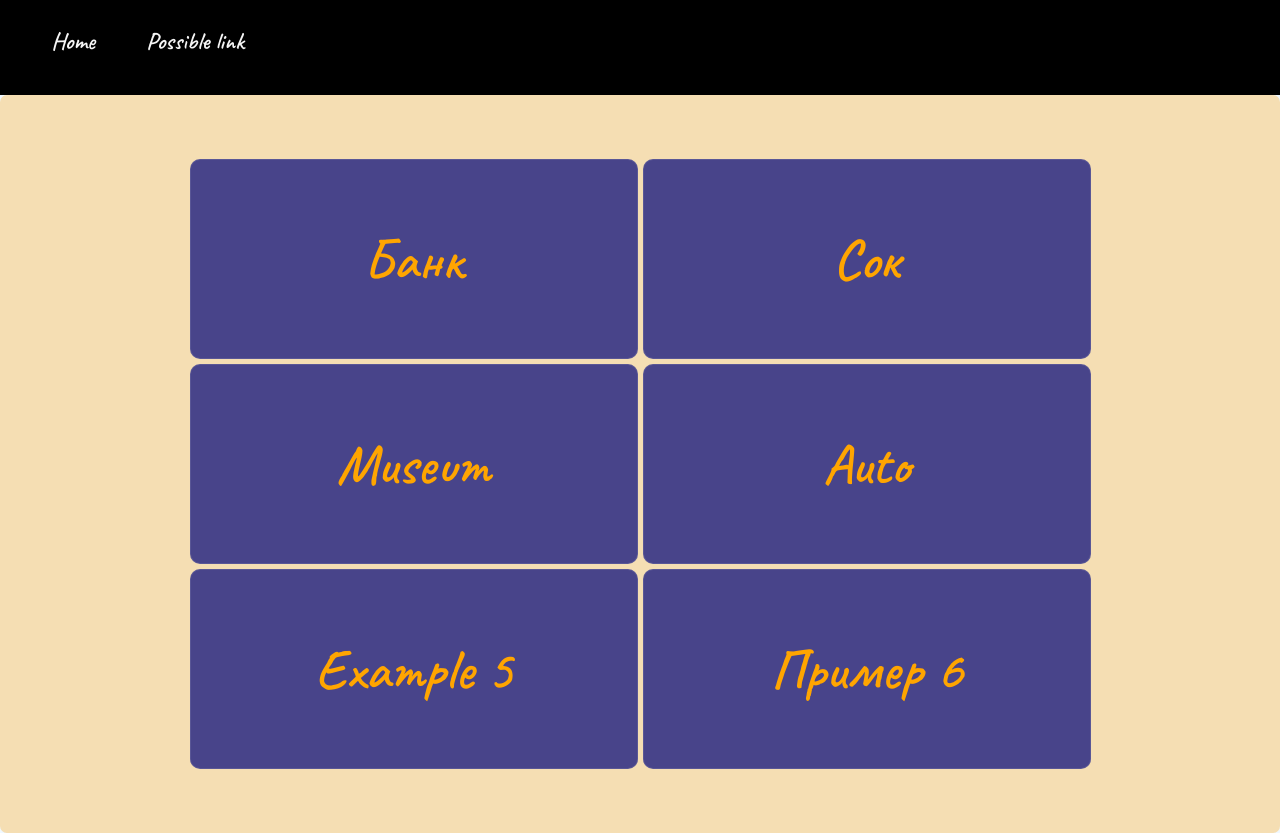
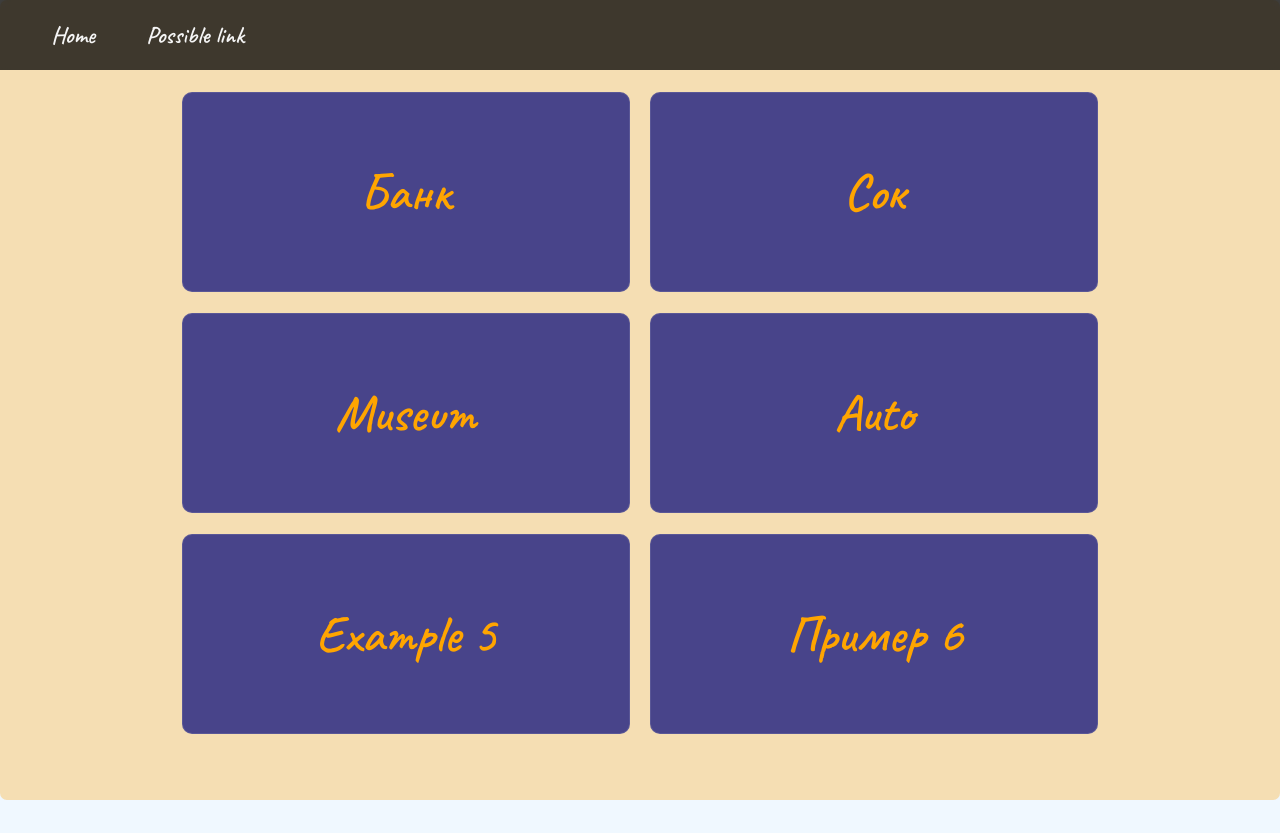
Before and after one commit to smbrine/PosterGenerator, a plain HTML site: page index.html in a window 1280 px wide. After the commit the page ends 800 px from the top, so only its background shows below. Drawn offline with Linux system fonts and the light colour scheme.

Commit message:
update 5 files

```diff
--- a/index.html
+++ b/index.html
@@ -29,8 +29,7 @@
         </div>
         <div id="poster-img"></div>
     </div>
-
+    <script src="/scripts/buttons.js"></script>
     <script src="/scripts/main.js"></script>
-    <script src="/scripts/buttons.js"></script>
 </body>
 </html>
--- a/resources/outcomes.json
+++ b/resources/outcomes.json
@@ -116,7 +116,7 @@
           "Pic": "./resources/poster/modern/1.3.png"
         }
       },
-      "Для особенных минут и удовольствия. Наслаждайтесь новым вкусом»": {
+      "Для особенных минут и удовольствия. Наслаждайтесь новым вкусом": {
         "Билибин": {
           "Pic": "./resources/poster/bilibin/1.4.png"
         },
@@ -150,7 +150,7 @@
           "Pic": "./resources/poster/modern/2.3.png"
         }
       },
-      "Для особенных минут и удовольствия. Наслаждайтесь новым вкусом»": {
+      "Для особенных минут и удовольствия. Наслаждайтесь новым вкусом": {
         "Билибин": {
           "Pic": "./resources/poster/bilibin/2.4.png"
         },
@@ -184,7 +184,7 @@
           "Pic": "./resources/poster/modern/3.3.png"
         }
       },
-      "Для особенных минут и удовольствия. Наслаждайтесь новым вкусом»": {
+      "Для особенных минут и удовольствия. Наслаждайтесь новым вкусом": {
         "Билибин": {
           "Pic": "./resources/poster/bilibin/3.4.png"
         },
@@ -218,7 +218,7 @@
           "Pic": "./resources/poster/modern/4.3.png"
         }
       },
-      "Для особенных минут и удовольствия. Наслаждайтесь новым вкусом»": {
+      "Для особенных минут и удовольствия. Наслаждайтесь новым вкусом": {
         "Билибин": {
           "Pic": "./resources/poster/bilibin/4.4.png"
         },
--- a/styles/home.css
+++ b/styles/home.css
@@ -6,15 +6,13 @@ body {
     padding: 0;
     margin: 0;
     background-color: aliceblue;
-    font-family: var(--font)
+    font-family: var(--font);
 }
 
 .heap-temp {
     padding: 0;
     margin: 0;
-    min-height: 95px;
-    height: 10vh;
-    background-color: black;
+    height: 100%;
 }
 
 .wrapper {
@@ -23,6 +21,7 @@ body {
     background-color: wheat;
     width: 100vw;
     height: 100%;
+    min-height: 100vh;
     display: flex;
     justify-content: center;
     border-collapse: separate;
@@ -40,23 +39,23 @@ body {
     cursor: pointer;
     text-decoration: none;
     font: var(--font);
-    font-size: 7vh;
+    font-size: 4vw;
     color: orange;
-    height: min(25vh, 100%);
+    height: min(30vh, 100%);
     min-height: 25vh;
     width: min(30vw, 100%);
     min-width: 35vw;
 }
 
 .wrapper .button-container {
-    padding-top: 5%;
+    padding-top: 7%;
     padding-bottom: 5%;
     min-height: 72vh;
     align-items: center;
     display: flex;
     flex-wrap: wrap;
     justify-content: center;
-    gap: 5px;
+    gap: calc(1vh + 1vw);
     max-width: 90vw;
     width: calc(100%-20px);
 }
--- a/styles/static/header.css
+++ b/styles/static/header.css
@@ -1,12 +1,15 @@
 .heap-static {
-    background-color: black;
+    background-color: rgba(0,0,0,0.75);
+    -webkit-backdrop-filter: blur(5px);
+    backdrop-filter: blur(5px);
     padding: 0;
     margin: 0;
     width: 100vw;
     position: fixed;
     border-collapse: separate;
-    border-radius: 7px;
+    /* border-radius: 7px; */
     font-size: 3vh;
+    z-index: 3;
 }
 
 .heap-static ul {
@@ -22,7 +25,8 @@
 .heap-static ul li {
     text-align: left;
     padding-left: 4%;
-    padding-top: 2%;
+    padding-top: 2.5vh;
+    padding-bottom: 2.5vh;
 }
 
 .heap-static ul li a {
```
Also changed, not shown: 1 other file.
